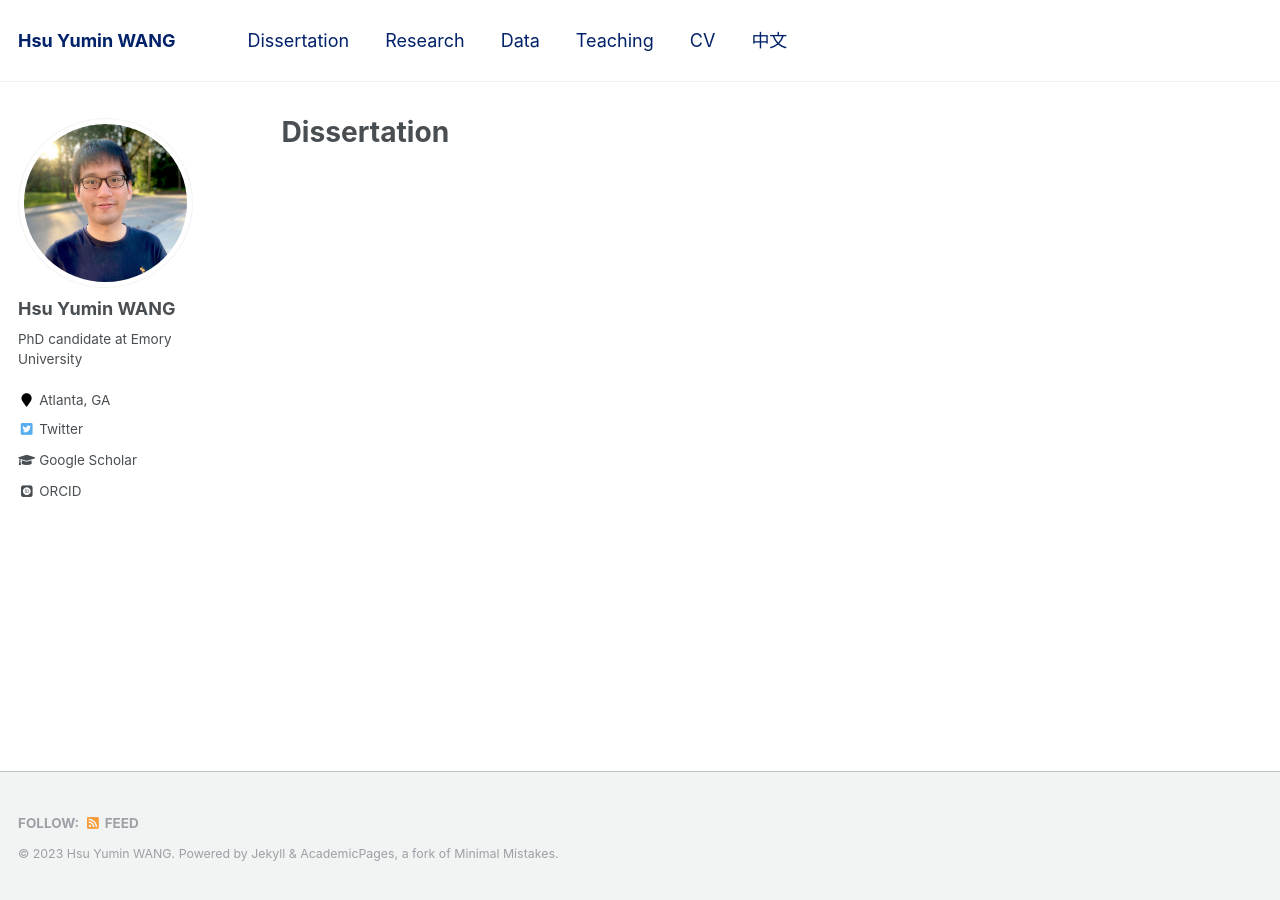
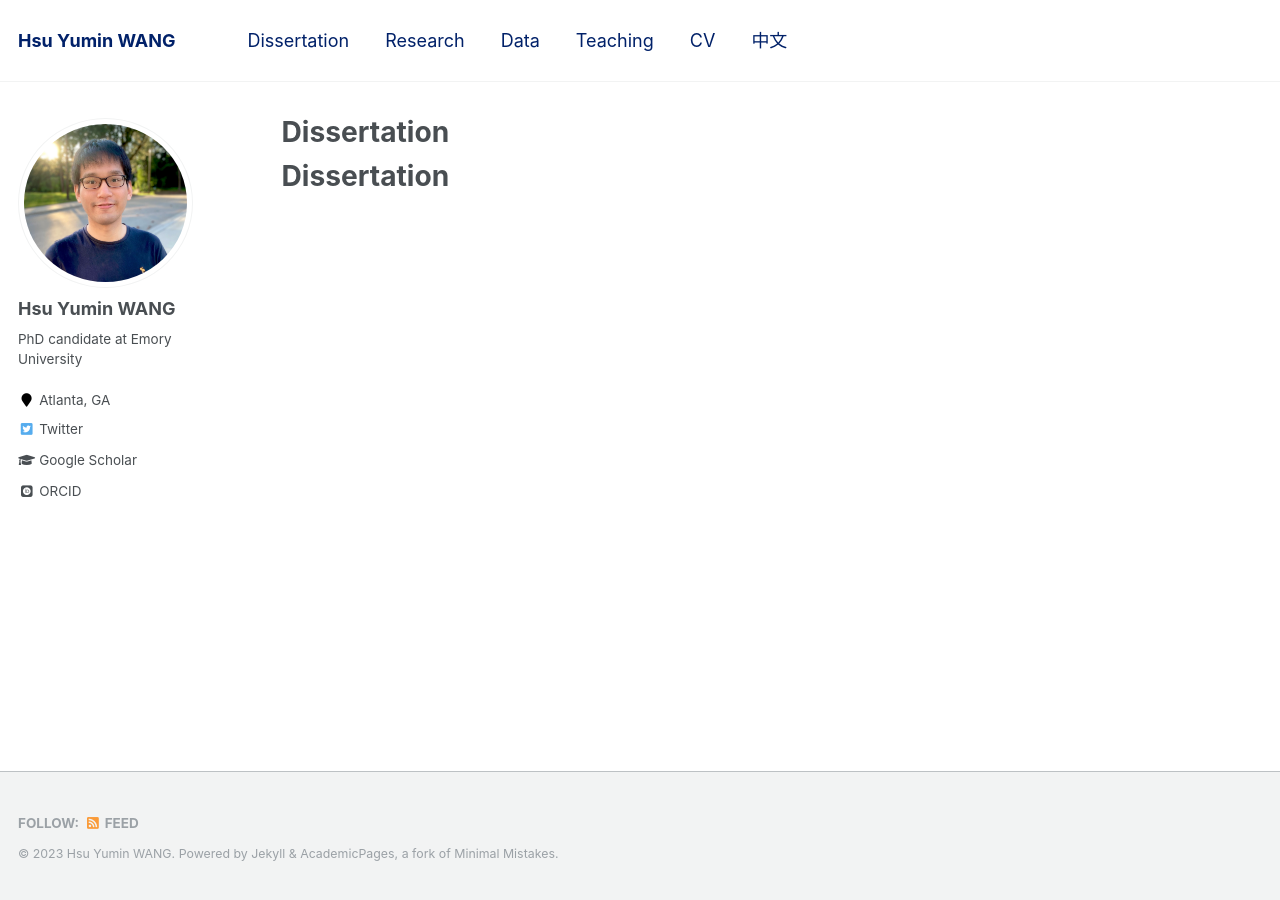
Before and after one commit to hsuyumin/hsuyumin.github.io, a Jekyll site: the page built from _pages/dissertation.md, in a window 1280 px wide. Built offline with Jekyll 4.4.1, drawn with Linux system fonts in a browser that asks for light colours; some web fonts are replaced.

Commit message:
Update dissertation.md

```diff
--- a/_pages/dissertation.md
+++ b/_pages/dissertation.md
@@ -4,5 +4,8 @@ permalink: /dissertation/
 title: "Dissertation"
 author_profile: true
 redirect_from:
-  - /dissertation/
+  - /dissertation
 ---
+
+
+# Dissertation
```
